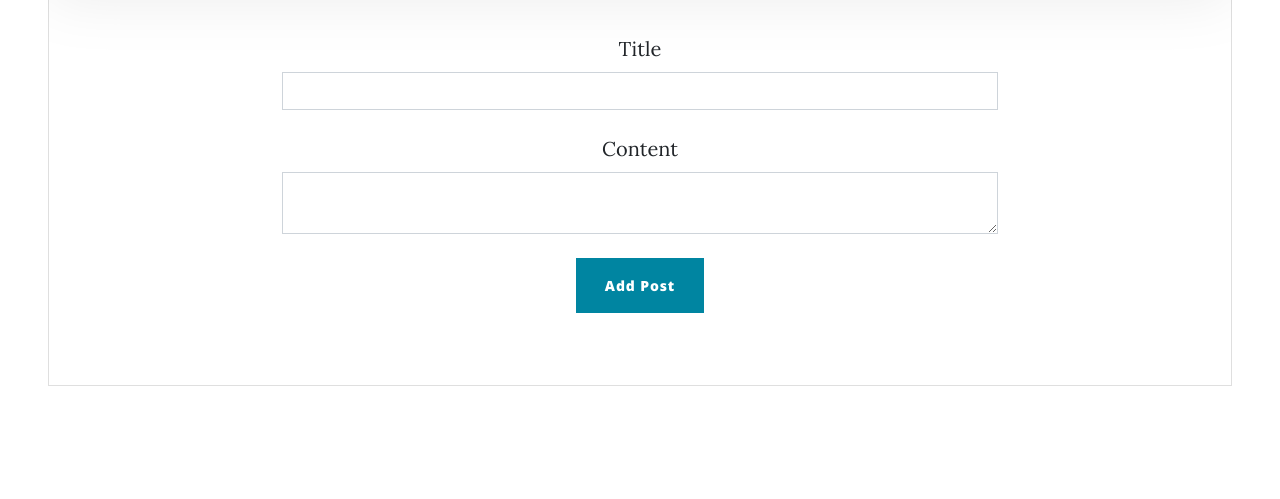
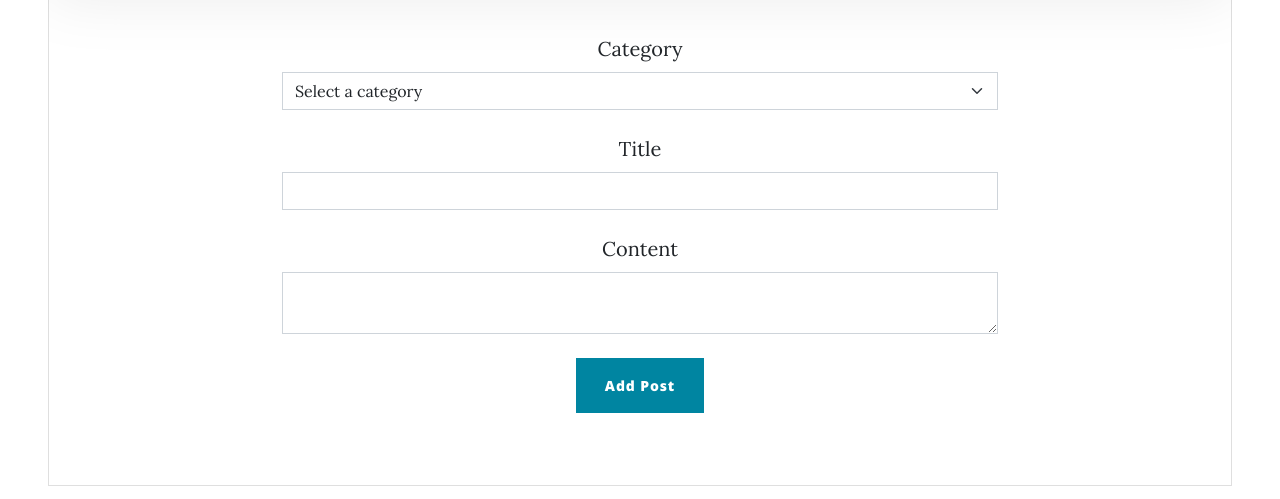
Before and after one commit to hussein1574/Blog-Project-OOP-PHP, a PHP site: page /pages/add_post.php in a window 1280 px wide. Shown: the part 301-800 px from the top of the page. Run offline with PHP 8.4, Linux system fonts and the light colour scheme; data comes from the database, SQL or seed files in the repository; some libraries are stand-ins or nearby versions.

Commit message:
Added category to add post

```diff
--- a/classes/Post.php
+++ b/classes/Post.php
@@ -9,18 +9,24 @@ class Post {
         $this->pdo = $pdo;
     }
 
-    public function createPost($title, $content, $userId)
+    public function createPost($title, $content, $userId, $categoryId)
     {
         // remove all tags from input
         $content = htmlspecialchars(strip_tags($content));
         $title = htmlspecialchars(strip_tags($title));
         $userId = htmlspecialchars(strip_tags($userId));
+        $categoryId = htmlspecialchars(strip_tags($categoryId));
 
         $errors = [];
         $query = "INSERT INTO $this->table (title, content, user_id) VALUES (:title, :content, :user_id)";
         try{
             $stmt = $this->pdo->prepare($query);
             $stmt->execute(array(':title' => $title, ':content' => $content, ':user_id' => $userId));
+
+            $query = "INSERT INTO posts_categories (post_id, category_id) VALUES (:post_id, :category_id)";
+            $stmt = $this->pdo->prepare($query);
+            $stmt->execute(array(':post_id' => $this->pdo->lastInsertId(), ':category_id' => $categoryId));
+
             return true;
         } catch(PDOException $e){
             $errors[] =  "Connection failed: " . $e->getMessage();
--- a/pages/add_post.php
+++ b/pages/add_post.php
@@ -4,17 +4,19 @@ session_start();
 // Include the database connection and Post class
 include_once('../config/database.php');
 include_once('../classes/Post.php');
+include_once('../classes/Category.php');
 include('../includes/header.php');
 include('../includes/navbar.php');
 
-
+$cat = new Category($pdo);
+$categories = $cat->getCategories();
 // Check if the form has been submitted
 if (isset($_POST['add'])) {
     // Create a new Post object and set its properties
     $post = new Post($pdo);
 
     // Attempt to create the post
-    if ($post->createPost($_POST['title'], $_POST['content'], $_SESSION['user_id'])) {
+    if ($post->createPost($_POST['title'], $_POST['content'], $_SESSION['user_id'], $_POST['category'])) {
         // Redirect to the homepage or display a success message
         header('Location: /blogs/index.php');
         exit;
@@ -44,7 +46,18 @@ if (isset($_POST['add'])) {
                 <div class="col-lg-8">
                     <h2 class="fw-bold mb-5">Add Post</h2>
                     <form method="post">
-                        <!-- Email input -->
+
+                        <!-- Category selection -->
+                        <div class="form-outline mb-4">
+                            <label class="form-label" for="category">Category</label>
+                            <select name="category" id="category" class="form-select">
+                                <option value="">Select a category</option>
+                                <?php foreach ($categories as $category) { ?>
+                                <option value="<?= $category['id'] ?>"><?= $category['title'] ?></option>
+                                <?php } ?>
+                            </select>
+                        </div>
+                        <!-- Title input -->
                         <div class="form-outline mb-4">
                             <label class="form-label" for="form3Example3">Title</label>
                             <input name="title" type="text" id="form3Example3" class="form-control" />
--- a/pages/home.php
+++ b/pages/home.php
@@ -15,7 +15,6 @@ $error = false;
 
 $cat = new Category($pdo);
 $post = new Post($pdo);
-
 
 
 $categories = $cat->getCategories();
```
